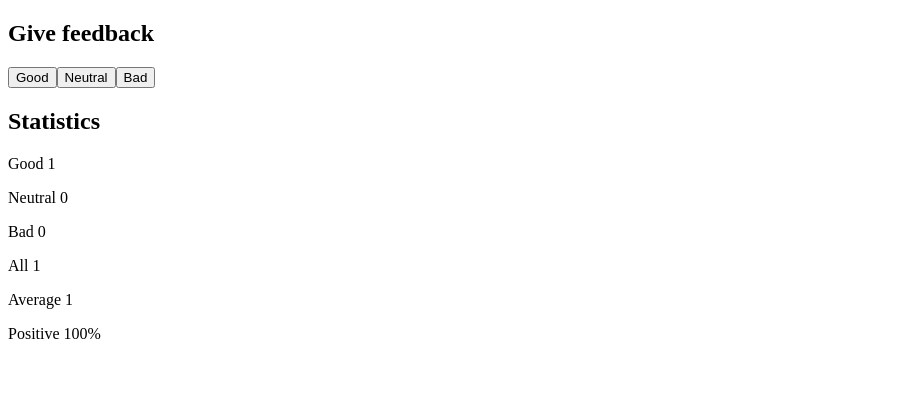
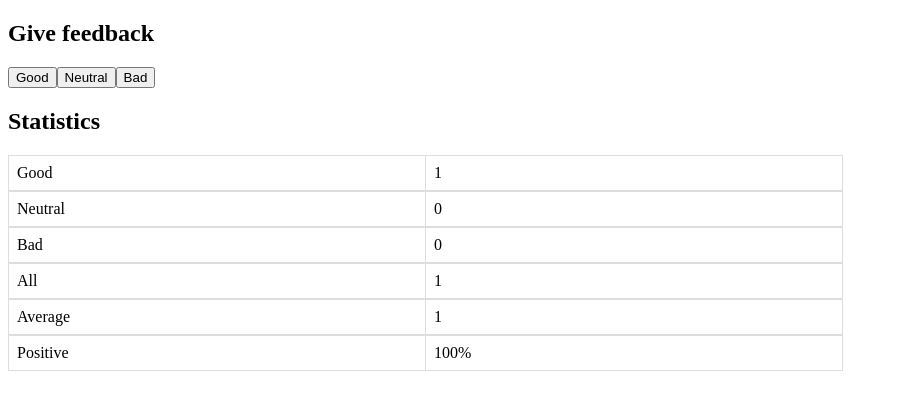
Before and after one commit to Sanwicklith/part_1, a React (Vite) app: page / in a window 1280 px wide. Both pictures are taken after a click on the button "Good". Shown: the top 410 px of the page, without its empty margins (0-898 px from the left). Built offline with nearby package versions, Linux system fonts and the light colour scheme.

Commit message:
exercise_1.11

```diff
--- a/src/StatisticLine.jsx
+++ b/src/StatisticLine.jsx
@@ -1,9 +1,9 @@
+import "./index.css";
 const StatisticLine = ({ text, value }) => {
   return (
     <div>
-      <p>
-        {text} {value}{" "}
-      </p>
+      <td>{text}</td>
+      <td>{value}</td>
     </div>
   );
 };
--- a/src/Statistics.jsx
+++ b/src/Statistics.jsx
@@ -1,4 +1,5 @@
 import StatisticLine from "./StatisticLine";
+import "./index.css";
 
 const Statistics = ({ all, positive, avg, good, neutral, bad }) => {
   return (
@@ -6,15 +7,31 @@ const Statistics = ({ all, positive, avg, good, neutral, bad }) => {
       <h2>Statistics</h2>
       {all ? (
         <div>
+          <table className="statistics-table">
+            <tbody>
+              <tr>
                 <StatisticLine text="Good" value={good} />
+              </tr>
+              <tr>
                 <StatisticLine text="Neutral" value={neutral} />
+              </tr>
+              <tr>
                 <StatisticLine text="Bad" value={bad} />
+              </tr>
+              <tr>
                 <StatisticLine text="All" value={all} />
+              </tr>
+              <tr>
                 <StatisticLine text="Average" value={avg ? avg : 0} />
+              </tr>
+              <tr>
                 <StatisticLine
                   text="Positive"
                   value={positive ? `${positive}%` : 0}
                 />
+              </tr>
+            </tbody>
+          </table>
         </div>
       ) : (
         <h3>No feedback given</h3>
--- /dev/null
+++ b/src/index.css
@@ -0,0 +1,27 @@
+.statistics-table {
+  width: 100%;
+  border-collapse: collapse;
+}
+
+.statistics-table th,
+.statistics-table td {
+  border: 1px solid #ddd;
+  text-align: left;
+  padding: 8px;
+}
+td {
+  border: 1px solid #ddd;
+  text-align: left;
+  width: 400px;
+  padding: 8px;
+.statistics-table th {
+  background-color: #f4f4f4;
+  width: 50%;
+}
+
+.statistics-table tr:nth-child(even) {
+  background-color: #f9f9f9;
+}
+tbody {
+  width: 100%;
+}
```
Lines whose indentation alone changed are shown as unchanged.
